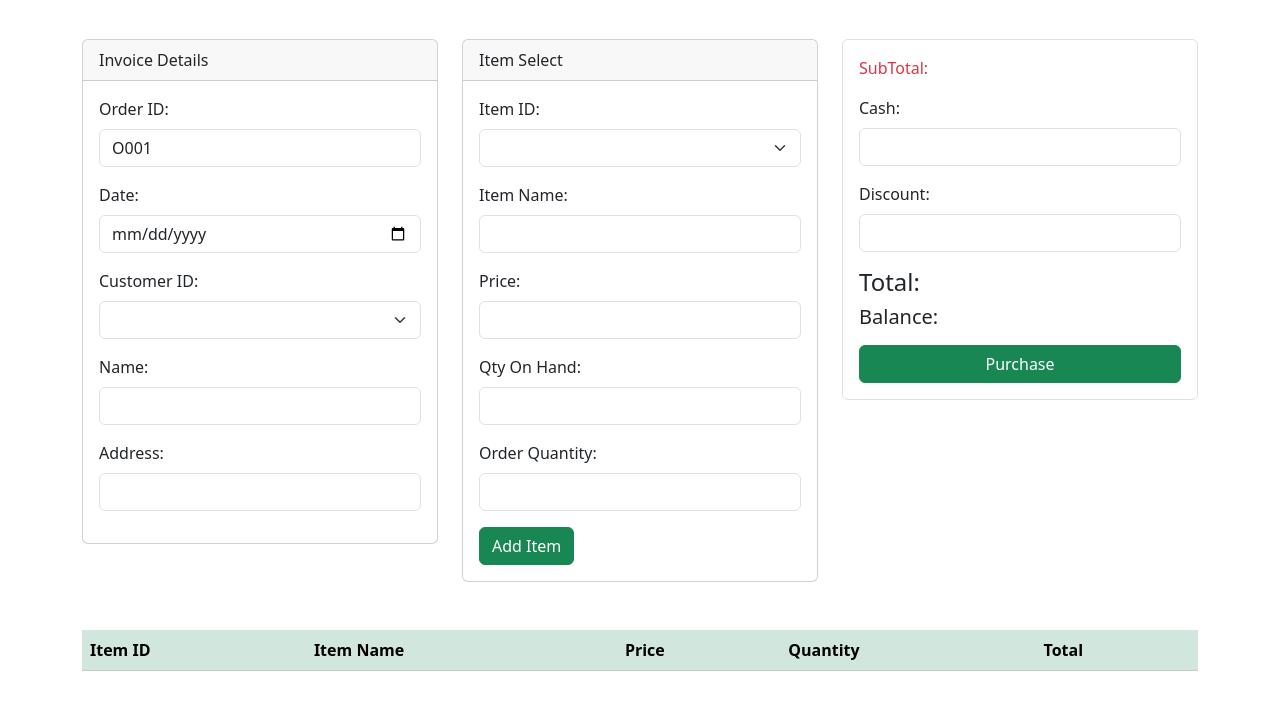
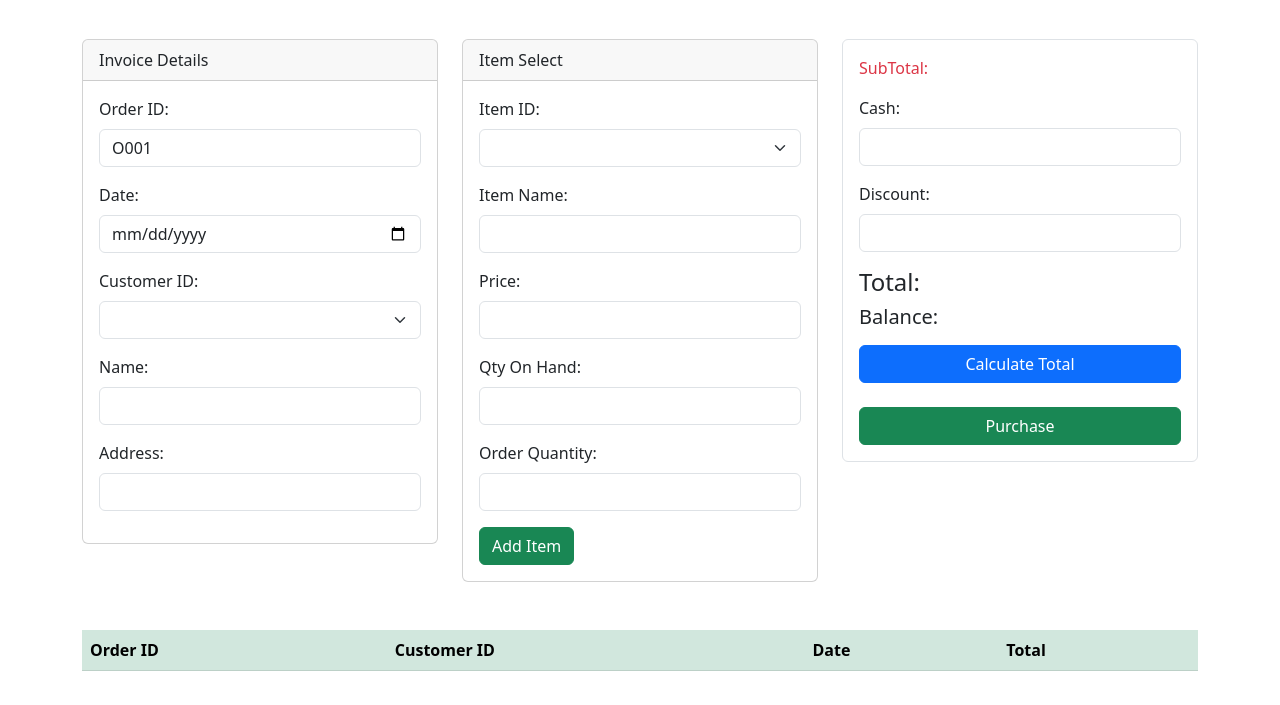
Before and after one commit to GihanViduranga/Boostrap_POS_Project, a plain HTML site: page index.html in a window 1280 px wide. Both pictures are taken after a click on the element "Order". Shown: the part 95-800 px from the top of the page. Drawn offline with nearby package versions, Linux system fonts and the light colour scheme; some packages are replaced by stand-ins of ours; a script that the page names is missing.

Commit message:
SubTotal update

```diff
--- a/controller/OrderController.js
+++ b/controller/OrderController.js
@@ -227,12 +227,9 @@ function calculateTotal() {
 /////////////////////////////////////////////////////////////////////////////////////////////////////////
 
 function getSubTotalValue() {
-    // Extract the number from the text "SubTotal: 123.45"
     let subtotal_Value = parseFloat(document.getElementById("subtotal").textContent) || 0;
     return subtotal_Value;
 }
-
-// Example usage
 
 function calculateCashBalance(){
     const currentSubTotal = getSubTotalValue();
@@ -245,13 +242,11 @@ function calculateCashBalance(){
         let totalAmount = (currentSubTotal - discount);
         let cashBalance = (cash - totalAmount);
 
-        console.log(cashBalance);
-        /*/document.getElementById("balance").value = cashBalance.toFixed(2);/*/
         document.querySelector("h4 > strong").textContent = totalAmount.toFixed(2);
         document.querySelector("h5 > strong").textContent = cashBalance.toFixed(2);
     }
 }
 
-$("#PurchaseItem").on("click", function (){
+$("#ToatalCal").on("click", function (){
     calculateCashBalance();
 });
--- a/index.html
+++ b/index.html
@@ -264,6 +264,8 @@
                         <input type="text" class="form-control" id="balance" >-->
                     </div>
 
+                    <button class="btn btn-primary w-100" id="ToatalCal">Calculate Total</button>
+                    <label class="form-label"></label>
                     <button class="btn btn-success w-100" id="PurchaseItem">Purchase</button>
                 </div>
             </div>
@@ -274,10 +276,9 @@
             <table class="table table-striped">
                 <thead class="table-success">
                 <tr>
-                    <th>Item ID</th>
-                    <th>Item Name</th>
-                    <th>Price</th>
-                    <th>Quantity</th>
+                    <th>Order ID</th>
+                    <th>Customer ID</th>
+                    <th>Date</th>
                     <th>Total</th>
                 </tr>
                 </thead>
```
